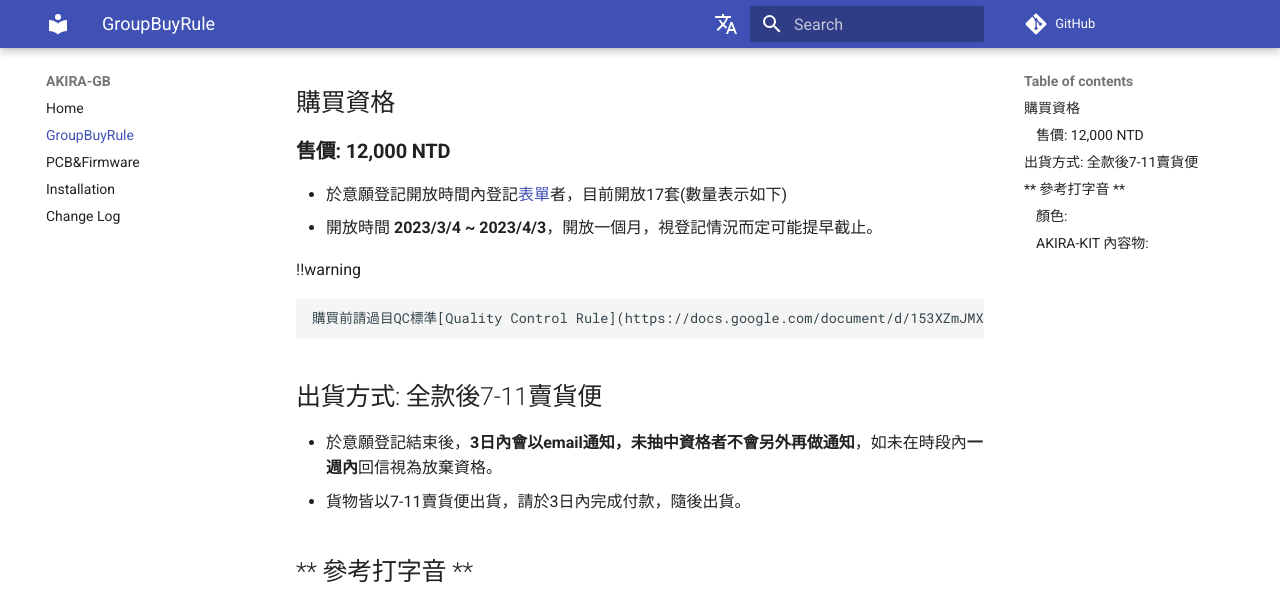
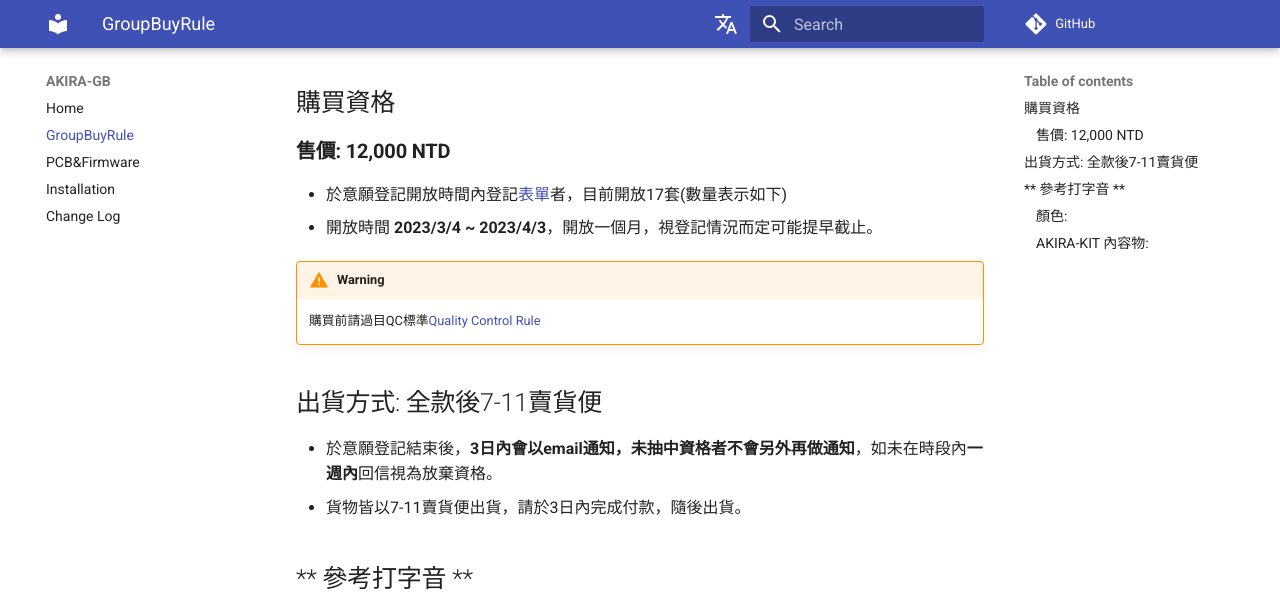
Before and after one commit to EugenePY/AKIRA-GB, an MkDocs documentation site: the page built from docs/gb_rule.md, in a window 1280 px wide and 900 px high, scrolled down 629 px, cut to the strip 0-601 px from the top of the window. Built offline with MkDocs 1.6.1 and Material for MkDocs 9.7.7, drawn with Linux system fonts in a browser that asks for light colours; comment, search, counter and statistics services are not loaded; the version menu is left out.

Commit message:
修正格式

```diff
--- a/docs/gb_rule.md
+++ b/docs/gb_rule.md
@@ -4,8 +4,7 @@
 
 <figure markdown>
   ![Image title](assets/render.jpeg){ width="600" }
-<figcaption>售價: 12,000 NTD</figcaption>
-
+  <figcaption>售價: 12,000 NTD</figcaption>
   <figcaption>AKIRA-V3</figcaption>
 </figure>
 
@@ -14,7 +13,7 @@
 - 於意願登記開放時間內登記[表單](https://forms.gle/oMEKPyU3JQcP6i129)者，目前開放17套(數量表示如下)
 - 開放時間 **2023/3/4 ~ 2023/4/3**，開放一個月，視登記情況而定可能提早截止。
 
-!!warning
+!!!warning
 
     購買前請過目QC標準[Quality Control Rule](https://docs.google.com/document/d/153XZmJMXxQzAGgvxCWZMYalS6vw_5wv_01x4JV6Pi6Q/edit)
 
```
Also changed, not shown: 1 other file.
